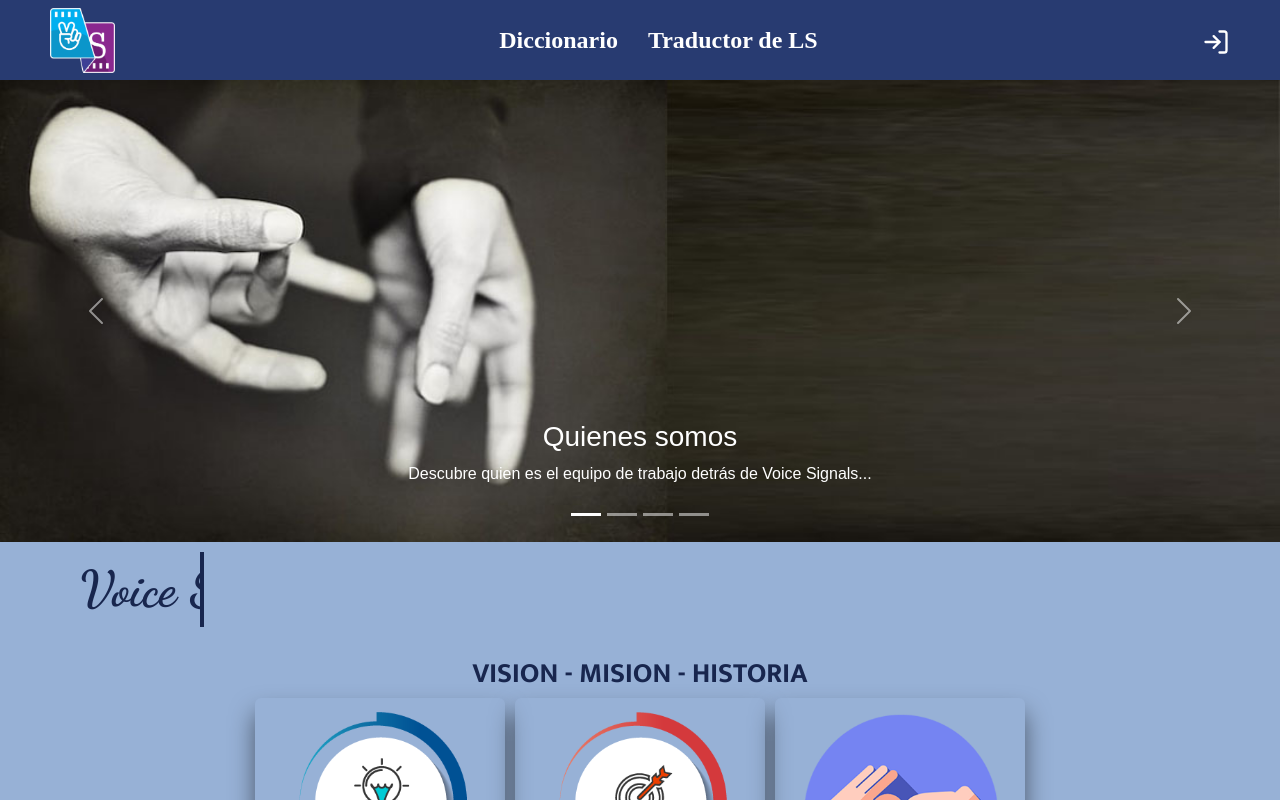
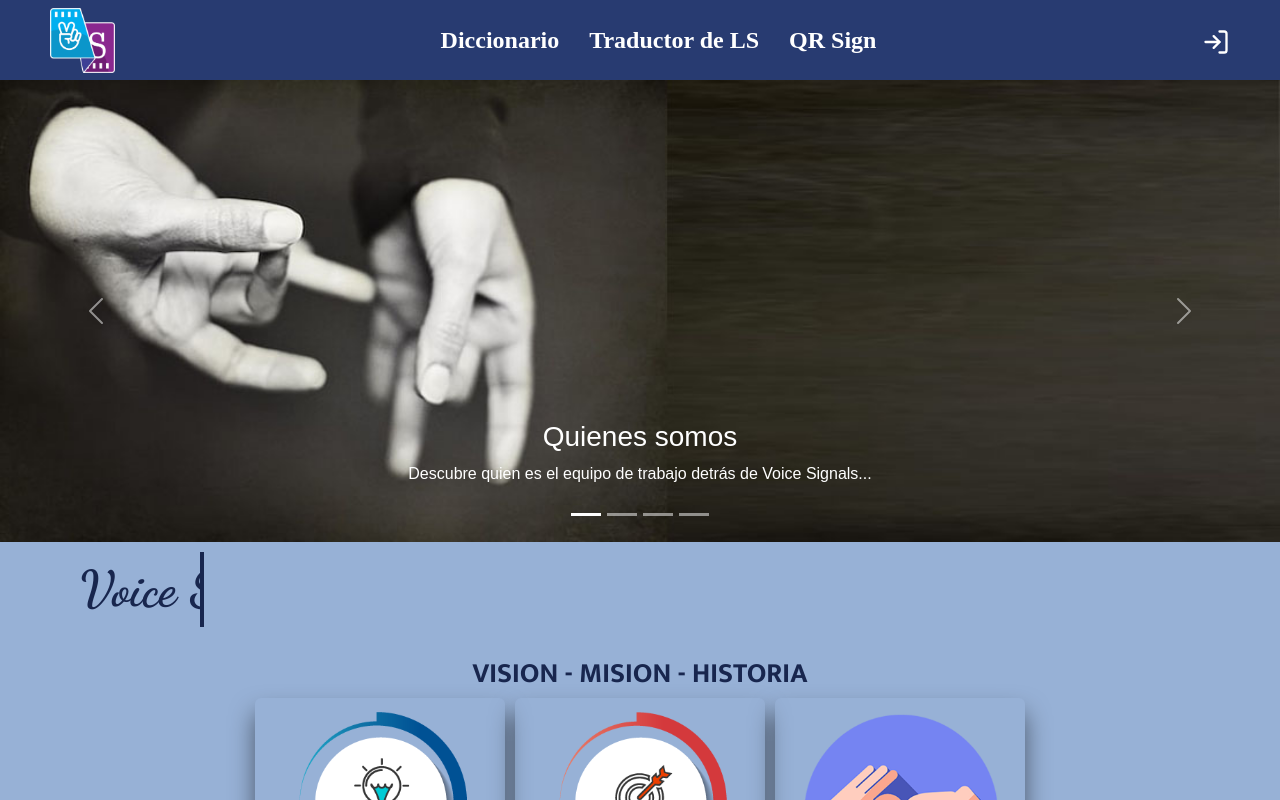
Before and after one commit to GermanRivera15/Api-VoiceSignals-CEBE, a React (Create React App) app: page / in a window 1280 px wide. Shown: the top 800 px of the page. Built offline with nearby package versions, Linux system fonts and the light colour scheme; no server answers; a web font is replaced by a local one.

Commit message:
Automated QR Example

```diff
--- a/src/components/NavBar.js
+++ b/src/components/NavBar.js
@@ -78,6 +78,8 @@ export default function NavBar() {
           {/* <NavLink to='/learn-sl' onClick={handleClose}>Aprender LS</NavLink> */}
           <NavLink to='/translator-sl' onClick={handleClose}> Traductor de LS</NavLink>
 
+          <NavLink to='/qr-example' onClick={handleClose}> QR Sign</NavLink>
+
           {isAuthenticated ?
             (
               <NavLink to='/favorites' onClick={handleClose}>Favoritos</NavLink>
@@ -154,12 +156,14 @@ export default function NavBar() {
               <NavLink to='/dictionary' onClick={handleClose}>Diccionario</NavLink>
               {/* <NavLink to='/learn-sl' onClick={handleClose}>Aprender Lenguaje de Señas</NavLink> */}
               <NavLink to='/translator-sl' onClick={handleClose}> Traductor de Lenguaje de Señas</NavLink>
+              <NavLink to='/qr-example' onClick={handleClose}> QR Sign</NavLink>
 
               {
                 isAuthenticated ?
                   (
                     <div className='container-items-login'>
                       <NavLink to='/favorites' onClick={handleClose}>Favoritos</NavLink>
+
                       {
                         userAdminister.length!==0 &&(
                           <NavLink to='/manage-dictionary' onClick={handleClose}>Gestionar Diccionario</NavLink>
```
